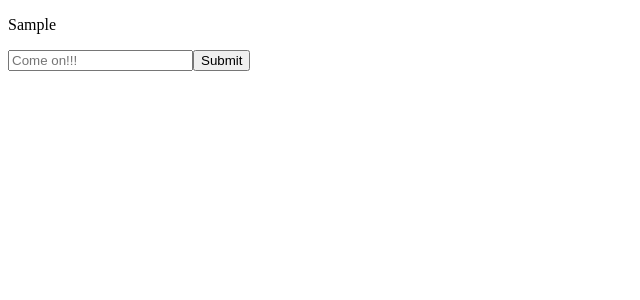
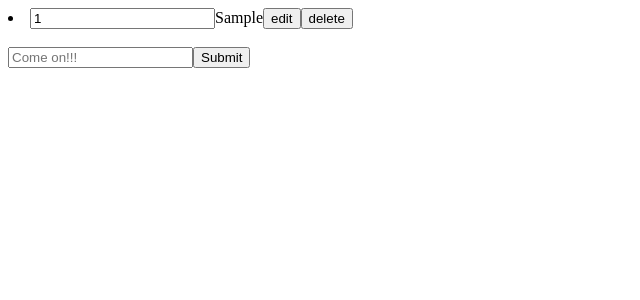
Before and after one commit to ms0372631/Todo-List, a React (Create React App) app: page / in a window 1280 px wide. Both pictures are taken after typing "Sample" into the empty fields and a click on the button "Submit". Shown: the top 300 px of the page, without its empty margins (0-640 px from the left). Built offline with nearby package versions, Linux system fonts and the light colour scheme.

Commit message:
edit todo name function done

```diff
--- a/src/Homepage.js
+++ b/src/Homepage.js
@@ -1,31 +1,39 @@
-import React, { useState, userContext } from "react";
-import { getConstantValue } from "typescript";
-import Todo from "./Todo";
+import React, { useState, userContext, useEffect } from "react";
+import { Todo } from "./Todo";
+import { TodoContext } from "./Todo";
 
-export const TodoContext = React.createContext();
-
-export default function Homepage() {
+export default Homepage => {
 
   const [todoLists, setTodoLists] = useState([]);
   const [inputWord, setInputWord] = useState("");
+  const [searchWord, setSearchWord] = useState("");
 
+  useEffect(() => {
+    todoLists.sort((a, b) => a.number - b.number);
+    console.log(todoLists)
+    console.log("yo")
+  }, [todoLists]);
 
+  const getValue = () => {
+    return {
+      todoLists,
+    }
+  }
 
-  let component = todoLists.length === 0 ? <h1>No Todos Here...</h1> : <Todo />;
-  console.log(todoLists);
+  let component = todoLists.length === 0 ? <h1>No Todos Here...</h1> : todoLists.map(todo => <Todo id={todo.id} name={todo.name} doneStatus={todo.doneStatus} number={todo.number}/>);
 
   return (
     <>
-      <TodoContext.Provider value={todoLists}>
-        {component}
+      {component}
+      <div>
         <input
           type="text"
           placeholder="Come on!!!"
           value={inputWord}
           onChange={(e) => setInputWord(e.target.value)}
         />
-        <button onClick={() => {setTodoLists([...todoLists, inputWord]), setInputWord("")}}>Submit</button>
-      </TodoContext.Provider>
+        <button onClick={() => {setTodoLists([...todoLists, {name: inputWord, doneStatus: false, number: 1}]), setInputWord("")}}>Submit</button>
+      </div>
     </>
   )
 }
--- a/src/Todo.js
+++ b/src/Todo.js
@@ -1,14 +1,51 @@
 import React, { useState, useContext } from "react";
-import { getConstantValue } from "typescript";
-import { TodoContext } from "./Homepage";
 
-export default function Todo() {
+export const TodoContext = React.createContext();
+
+export const Todo = ({name, doneStatus, number}) => {
+
+  const [localNum, setNumber] = useState(number = 1)
+  const [localName, setName] = useState(name);
+  const [editStatus, setEditStatus] = useState(false);
+  const [edtiName, setEditName] = useState(localName);
+
+  const getValue = () => {
+    return {
+      name,
+      localNum,
+      doneStatus
+    }
+  }
+
+  let editButton = !editStatus ?
+  <button onClick={(e) => setEditStatus(!editStatus)}>edit</button>
+  :
+  <>
+    <input
+      type="text"
+      value={edtiName}
+      onChange={e => setEditName(e.target.value)}
+    />
+    <button onClick={(e) => {setName(edtiName), setEditName(""), setEditStatus(!editStatus)}}>submit</button>
+  </>;
 
   return (
     <>
-      <TodoContext.Consumer>
-        {value => value.map(todo => (<p>{todo}</p>))}
-      </TodoContext.Consumer>
+      <TodoContext.Provider value={(getValue())}>
+        <li>
+          <input
+            type="number"
+            value={localNum}
+            onChange={(e) => setNumber(e.target.value)}
+          />
+          {localName}
+          {editButton}
+          <button>
+            delete
+          </button>
+        </li>
+        <br></br>
+      </TodoContext.Provider>
     </>
   )
-}
+};
```
